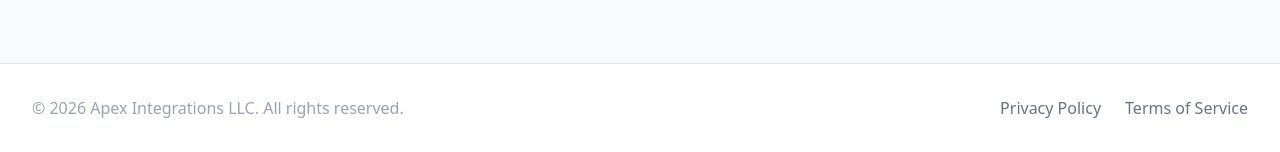
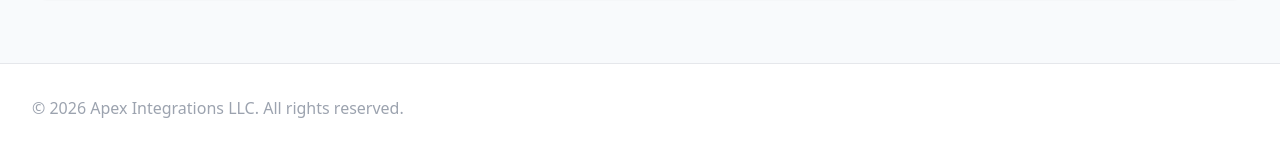
Before and after one commit to theapphideaway/ApexIntegrationsAPI, a Django app: page / in a window 1280 px wide. Shown: the part 2030-2182 px from the top of the page. Run offline with Django 4.2, Linux system fonts and the light colour scheme; some libraries are stand-ins or nearby versions.

Commit message:
Updated landing page

```diff
--- a/AccountsAdmin/templates/landing_page.html
+++ b/AccountsAdmin/templates/landing_page.html
@@ -161,10 +161,6 @@
             <p class="text-base text-gray-400">
                 &copy; 2026 Apex Integrations LLC. All rights reserved.
             </p>
-            <div class="flex space-x-6 mt-4 md:mt-0">
-                <a href="/privacy-policy" class="text-gray-500 hover:text-blue-600 font-medium">Privacy Policy</a>
-                <a href="/terms" class="text-gray-500 hover:text-blue-600 font-medium">Terms of Service</a>
-            </div>
         </div>
     </footer>
 
```
